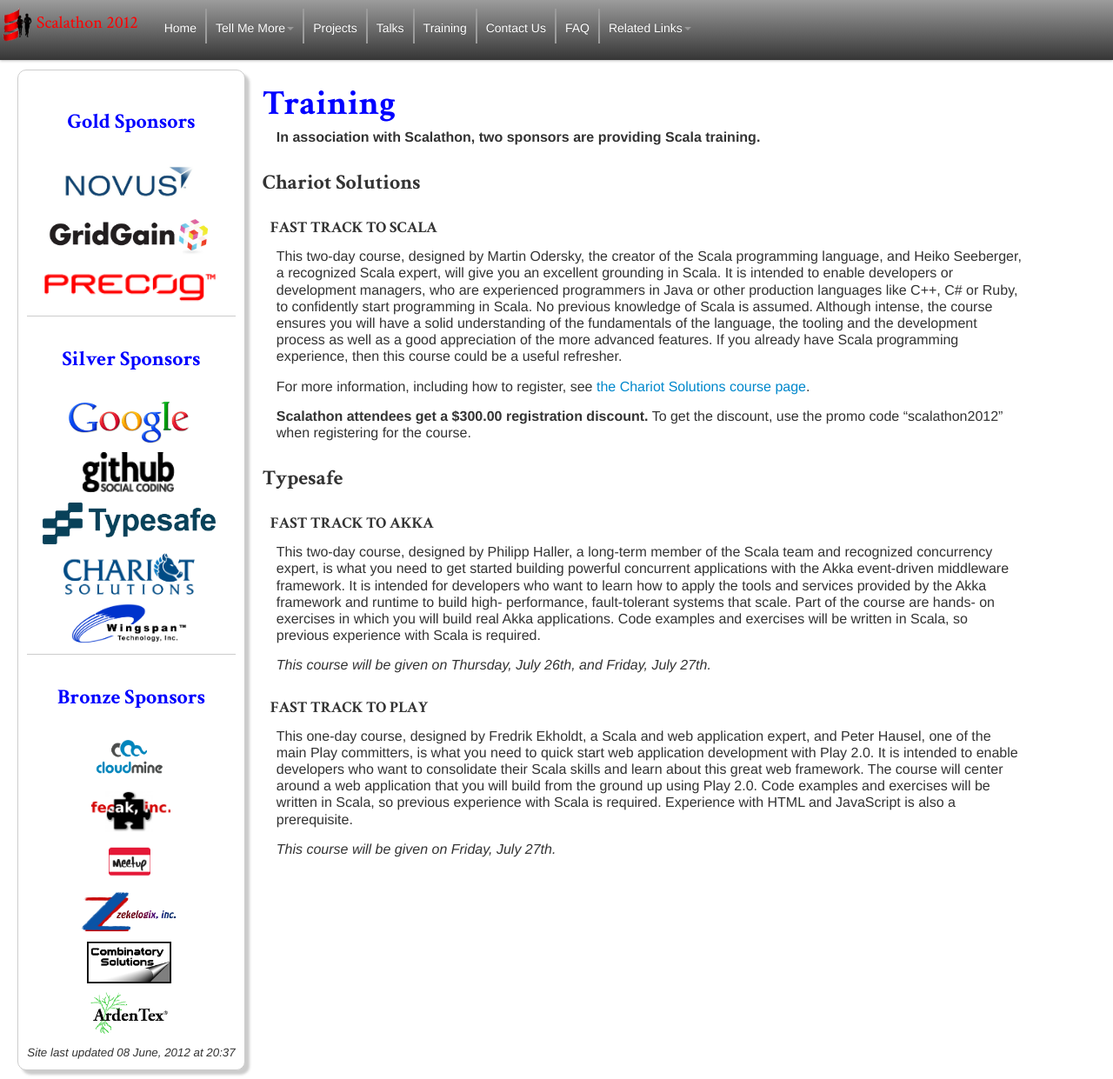
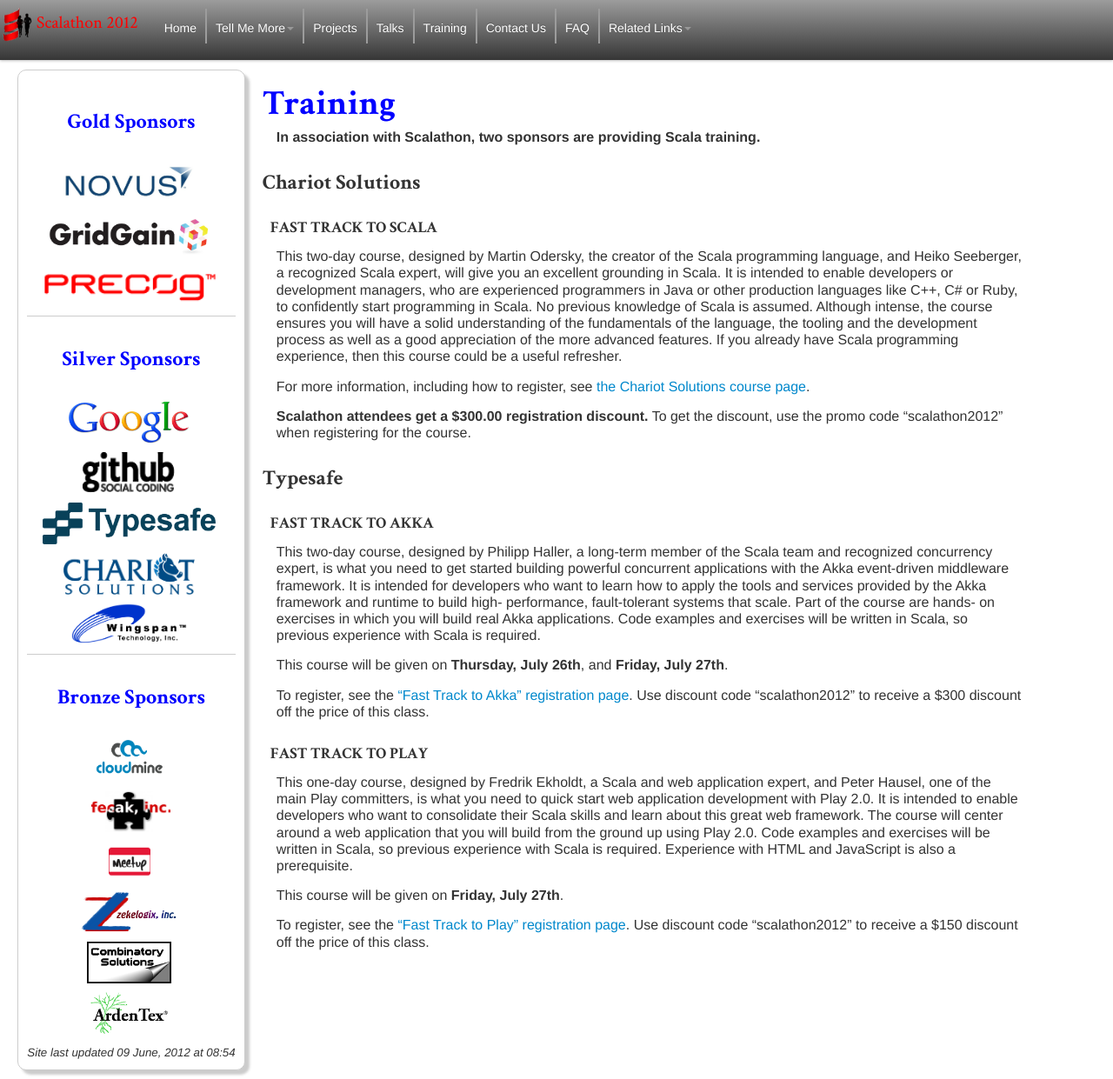
Before and after one commit to scala-phase/scalathon, a Jekyll site: the page built from 2012/training.md, in a window 1280 px wide and 1241 px high. Shown: the whole window at 87% size. Built offline with Jekyll 4.4.1, drawn with Linux system fonts in a browser that asks for light colours; nearby versions of some CDN libraries.

Commit message:
Registration links for Typesafe courses.

```diff
--- a/2012/training.md
+++ b/2012/training.md
@@ -42,7 +42,13 @@
 exercises will be written in Scala, so previous experience with Scala is
 required.
 
-_This course will be given on Thursday, July 26th, and Friday, July 27th._
+This course will be given on **Thursday, July 26th**, and
+**Friday, July 27th**.
+
+To register, see the
+["Fast Track to Akka" registration page](http://www.eventbrite.com/event/3715264456).
+Use discount code "scalathon2012" to receive a $300 discount off the price
+of this class.
 
 ### FAST TRACK TO PLAY
 
@@ -55,4 +61,9 @@
 will be written in Scala, so previous experience with Scala is required.
 Experience with HTML and JavaScript is also a prerequisite.
 
-_This course will be given on Friday, July 27th._
+This course will be given on **Friday, July 27th**.
+
+To register, see the
+["Fast Track to Play" registration page](http://www.eventbrite.com/event/3715292540).
+Use discount code "scalathon2012" to receive a $150 discount off the price
+of this class.
--- a/_includes/last-modified-header.html
+++ b/_includes/last-modified-header.html
@@ -1 +1 @@
-<meta http-equiv="Last-Modified" content="Sat, 09 Jun 2012 00:37:03 GMT">
+<meta http-equiv="Last-Modified" content="Sat, 09 Jun 2012 12:54:57 GMT">
--- a/_includes/last-updated-2012.html
+++ b/_includes/last-updated-2012.html
@@ -1 +1 @@
-<span class="date">Site last updated 08 June, 2012 at 20:37</span>
+<span class="date">Site last updated 09 June, 2012 at 08:54</span>
```
